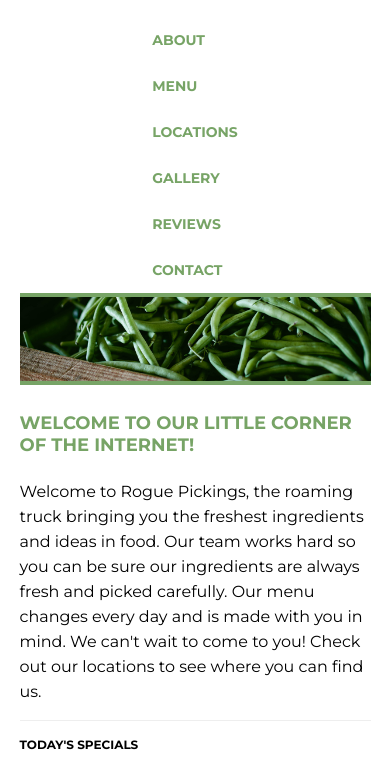
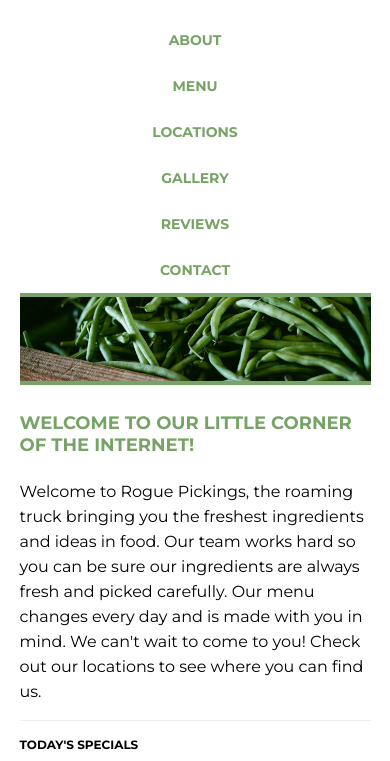
Before and after one commit to JeanInTech/rogue-pickings, a plain HTML site: page index.html in a window 390 px wide. Shown: the part 83-844 px from the top of the page. Drawn offline with Linux system fonts and the light colour scheme; a web font is replaced by a local one.

Commit message:
Centered navigation for mobile/tablet

```diff
--- a/css/main.css
+++ b/css/main.css
@@ -64,8 +64,7 @@ header nav ul {
     padding: 0;
 }
 header nav ul li {
-	display: flex;
-	justify-content: space-between;
+	text-align: center;
 	text-transform: uppercase;
 	list-style: none;
 	font-weight: 700;
```
